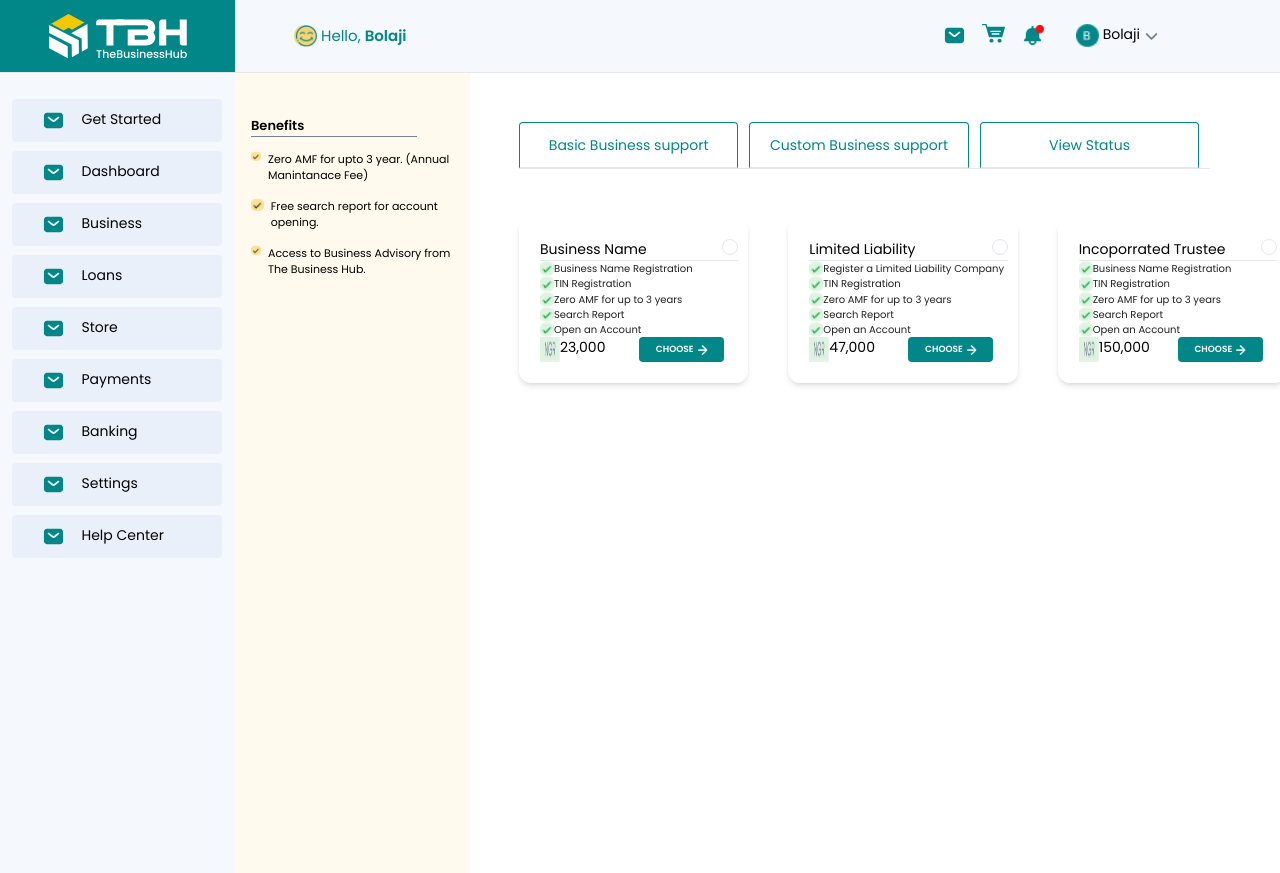
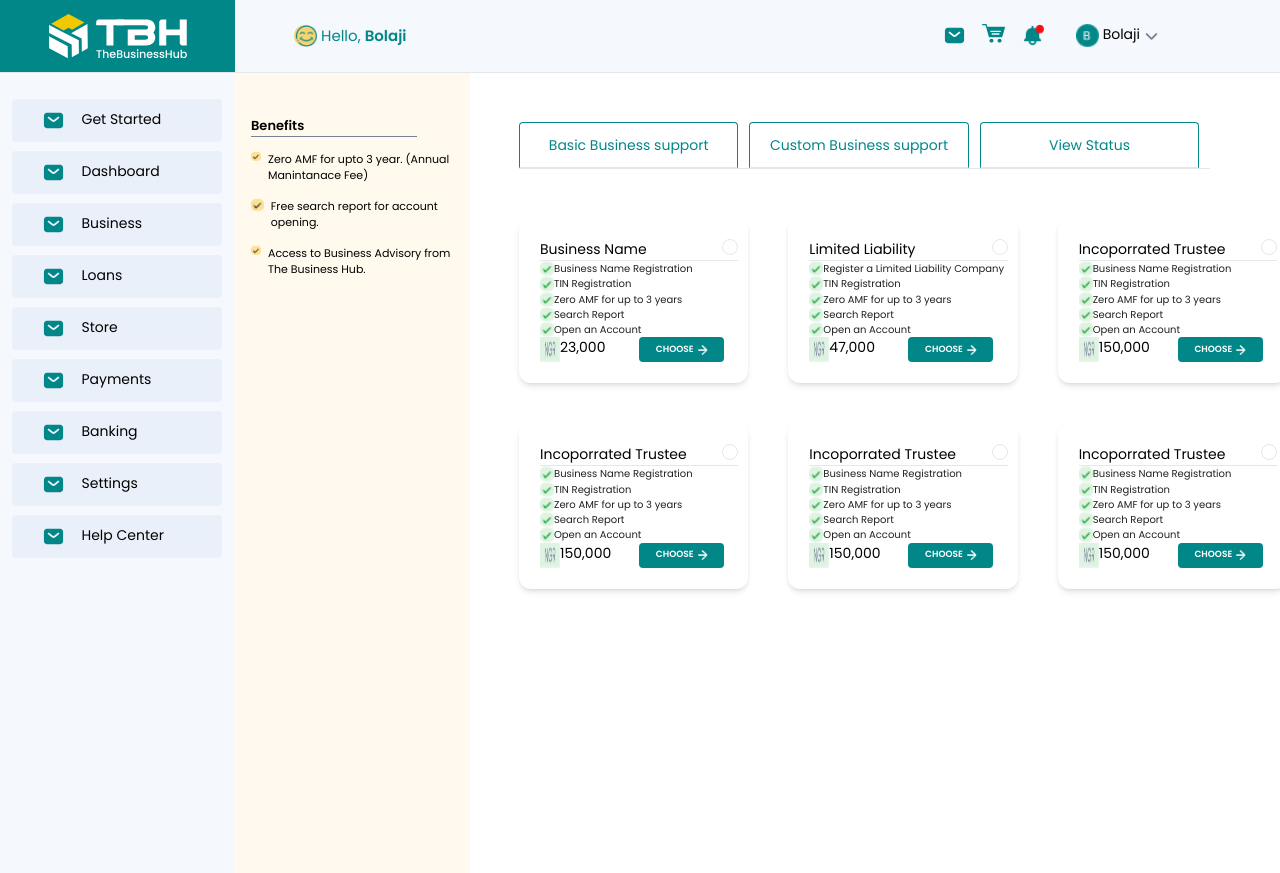
Before and after one commit to Emmanuel-Ingwe/businesshub-bank, a Next.js app: page / in a window 1280 px wide. Shown: the top 873 px of the page. Built offline with nearby package versions, Linux system fonts and the light colour scheme; a web font is replaced by a local one.

Commit message:
add: 3morre objs

```diff
--- a/components/Landing/Subbody/index.tsx
+++ b/components/Landing/Subbody/index.tsx
@@ -46,6 +46,39 @@ const index = (props: Props) => {
           button: <Button label='CHOOSE' />,
             },
         {
+          title: "Incoporrated Trustee",
+          para0: "Business Name Registration",
+          para1: "TIN Registration",
+          para2: "Zero AMF for up to 3 years",
+          para3: "Search Report",
+          para4: "Open an Account",
+          image: "/images/NGR.png",
+          figure: "150,000",
+          button: <Button label='CHOOSE' />,
+            },
+          {
+          title: "Incoporrated Trustee",
+          para0: "Business Name Registration",
+          para1: "TIN Registration",
+          para2: "Zero AMF for up to 3 years",
+          para3: "Search Report",
+          para4: "Open an Account",
+          image: "/images/NGR.png",
+          figure: "150,000",
+          button: <Button label='CHOOSE' />,
+            },
+          {
+          title: "Incoporrated Trustee",
+          para0: "Business Name Registration",
+          para1: "TIN Registration",
+          para2: "Zero AMF for up to 3 years",
+          para3: "Search Report",
+          para4: "Open an Account",
+          image: "/images/NGR.png",
+          figure: "150,000",
+          button: <Button label='CHOOSE' />,
+            },
+          {
           title: "Incoporrated Trustee",
           para0: "Business Name Registration",
           para1: "TIN Registration",
```
